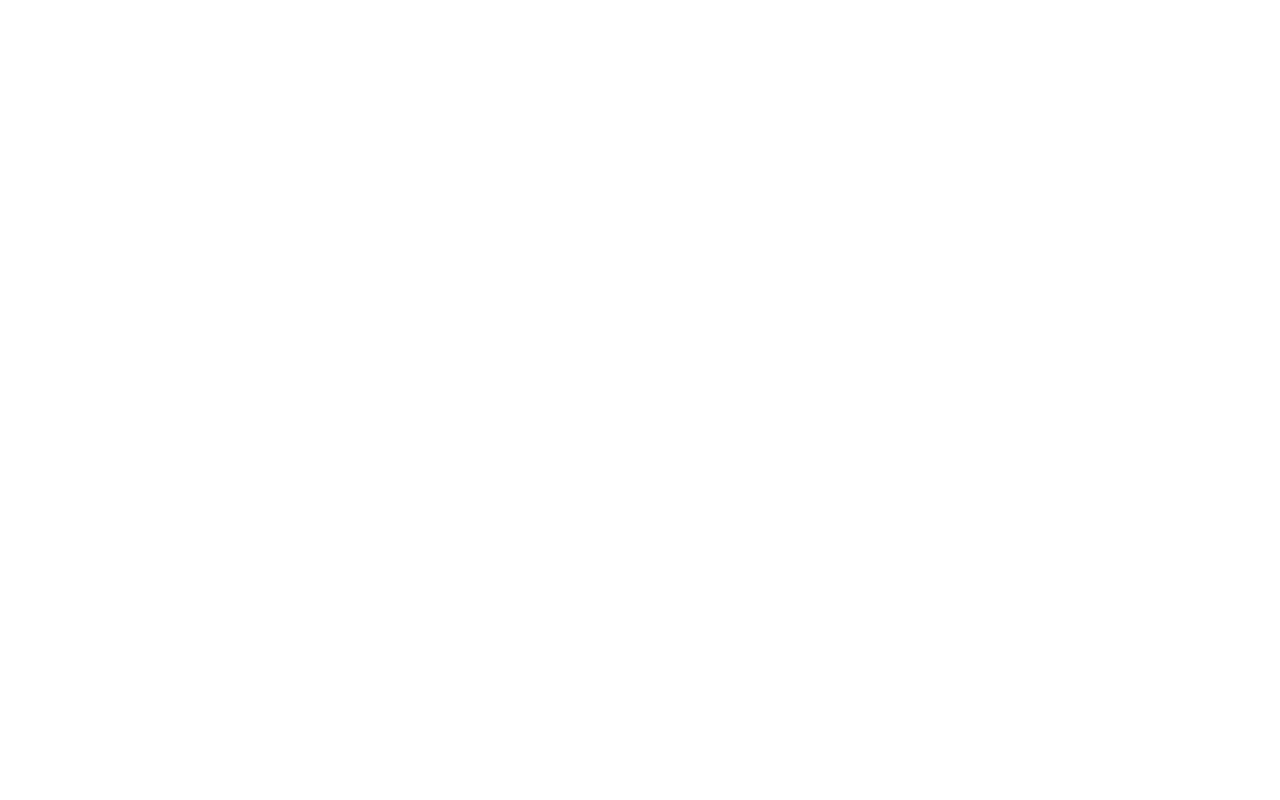
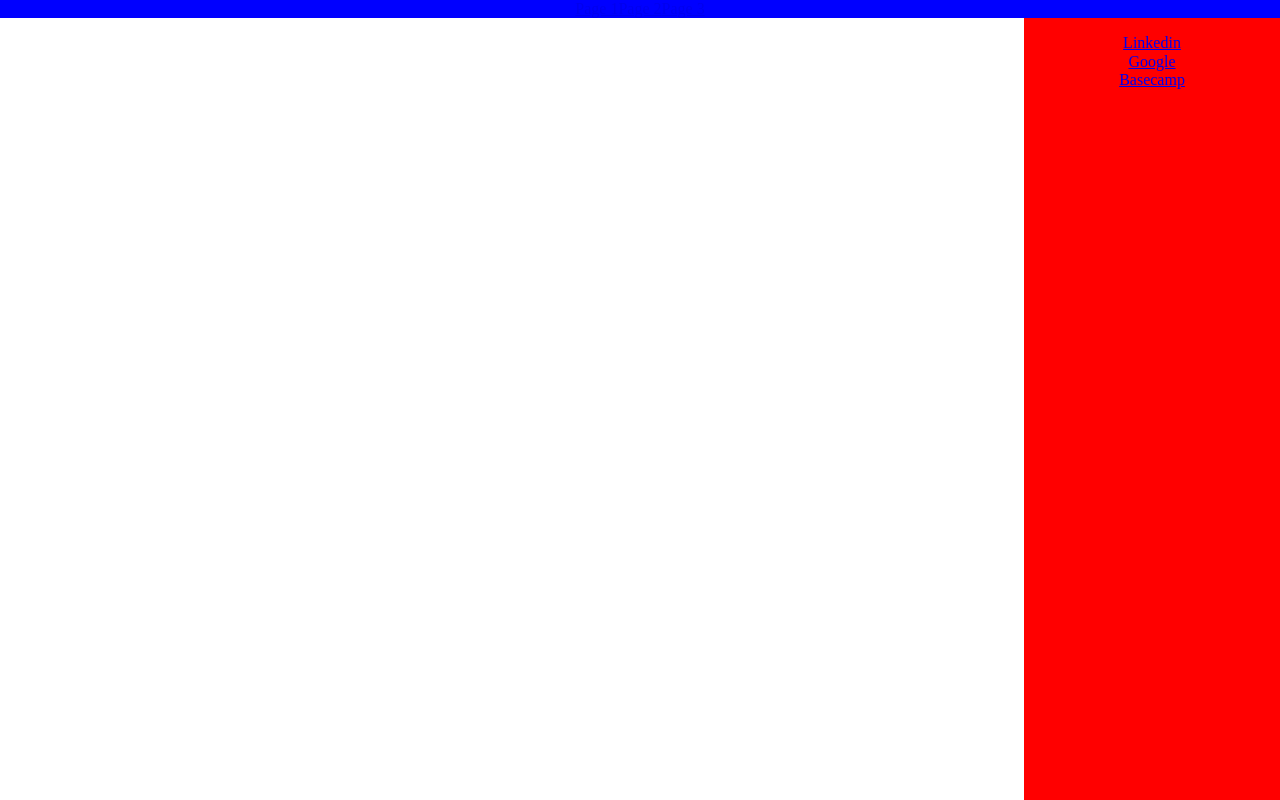
Before and after one commit to HamzaMob/Lab6, a plain HTML site: page index.html in a window 1280 px wide. Drawn offline with nearby package versions, Linux system fonts and the light colour scheme.

Commit message:
submit try

```diff
--- a/css/style.css
+++ b/css/style.css
@@ -0,0 +1,54 @@
+#navbar-container{
+  float: left;
+  position: relative;
+  left: 50%;
+}
+#main-navbar{
+  overflow: hidden;
+  width: 100%;
+  background-color: blue;
+}
+#main-navbar ul{
+  margin: 0;
+  padding: 0;
+  position: relative;
+  float: left;
+  text-decoration: none;
+}
+
+#main-navbar ul li{
+  float: left;
+  position: relative;
+  right: 50%;
+  display: block;
+}
+
+#main-navbar ul li a:hover{
+  display: block;
+  padding: 10px 20px;
+  color: #fff;
+  text-decoration: none;
+  background-color: #000;
+}
+
+#sidebar-container{
+  width:20%;
+  height:100%;
+  text-align:center;
+  right:0%;
+  background-color: red;
+  position:fixed;
+}
+#sidebar{
+  background-color: #000;
+}
+#sidebar ul{
+  list-style-type:none;
+  padding:0;
+}
+#sidebar-container ul li a:hover{
+  display:block;
+  padding: 15px 0;
+  color:#fff;
+  text-decoration: none;
+}
--- a/index.html
+++ b/index.html
@@ -1,5 +1,32 @@
-<!DOCTYPE html>
+<!doctype html>
 <html lang="en">
   <head>
-   <meta charset="UTF-8">
-   <title> Navigation</title>
+    <meta charset="utf-8">
+    <title>My Centered Navigation</title>
+    <link rel="stylesheet" href="css/style.css">
+    <link rel="stylesheet" type="text/css" href="css/normalize.css">
+    <link rel="icon" href="http://web.iit.edu/sites/web/themes/iit_web/favicon.ico">
+  </head>
+  <body>
+    <header>
+      <nav id="main-navbar">
+        <div id="navbar-container">
+          <ul>
+            <li id="onpage"><a href="#">Page 1</a></li>
+            <li><a href="page2.html">Page 2</a></li>
+            <li><a href="page3.html">Page 3</a></li>
+          </ul>
+        </div>
+      </nav>
+    </header>
+    <div id="sidebar">
+      <div id="sidebar-container">
+        <ul>
+          <li><a href="https://www.linkedin.com/">Linkedin</a></li>
+          <li><a href="https://www.google.com/">Google</a></li>
+          <li><a href="https://basecamp.com/">Basecamp</a></li>
+        </ul>
+      </div>
+    </div>
+  </body>
+</html>
```
Also changed, not shown: page2.html (+32 -0 lines), page3.html (+32 -0 lines).
